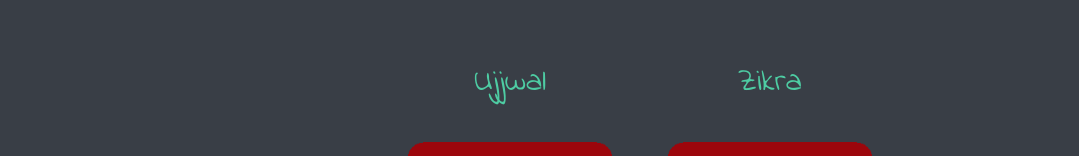
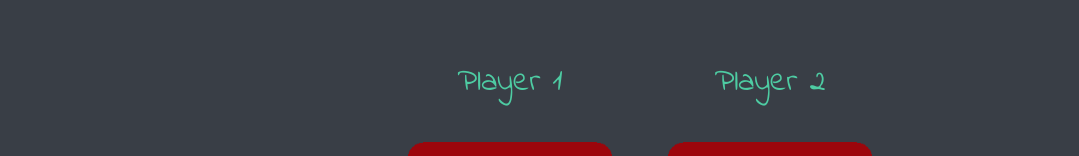
Before and after one commit to ujjwal-ab/Decider, a plain HTML site: page index.html in a window 1280 px wide. Shown: the part 193-349 px from the top of the page, without its empty margins (0-1079 px from the left). Drawn offline with Linux system fonts and the light colour scheme.

Commit message:
Update index.html

```diff
--- a/index.html
+++ b/index.html
@@ -10,11 +10,11 @@
     <div class="container">
       <h1>Refresh Me</h1>
       <div class="dice">
-        <p>Ujjwal</p>
+        <p>Player 1</p>
         <img class="img1" src="images/dice6.png">
       </div>
       <div class="dice">
-        <p>Zikra</p>
+        <p>Player 2</p>
         <img class="img2" src="images/dice6.png">
       </div>
     </div>
```
